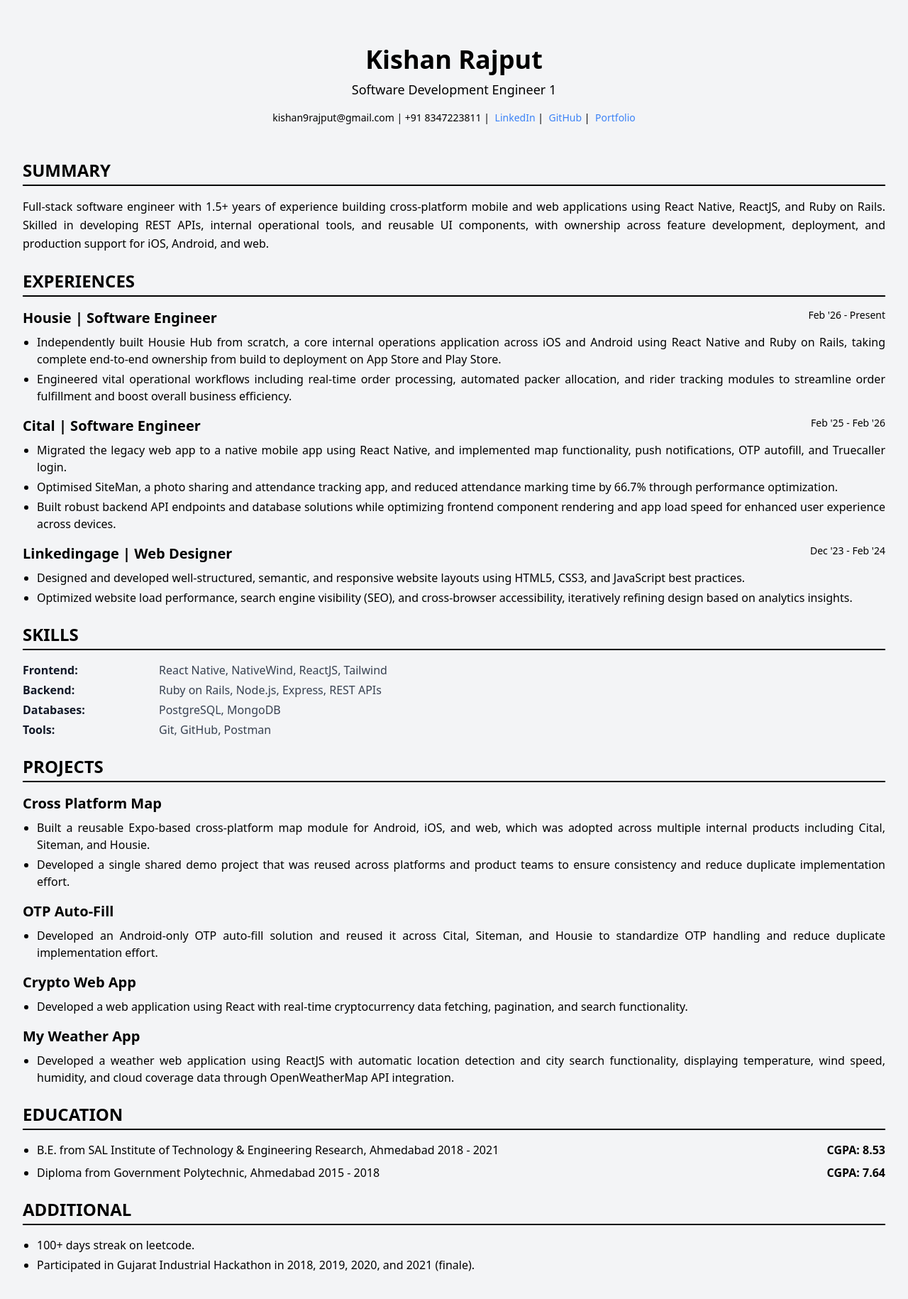
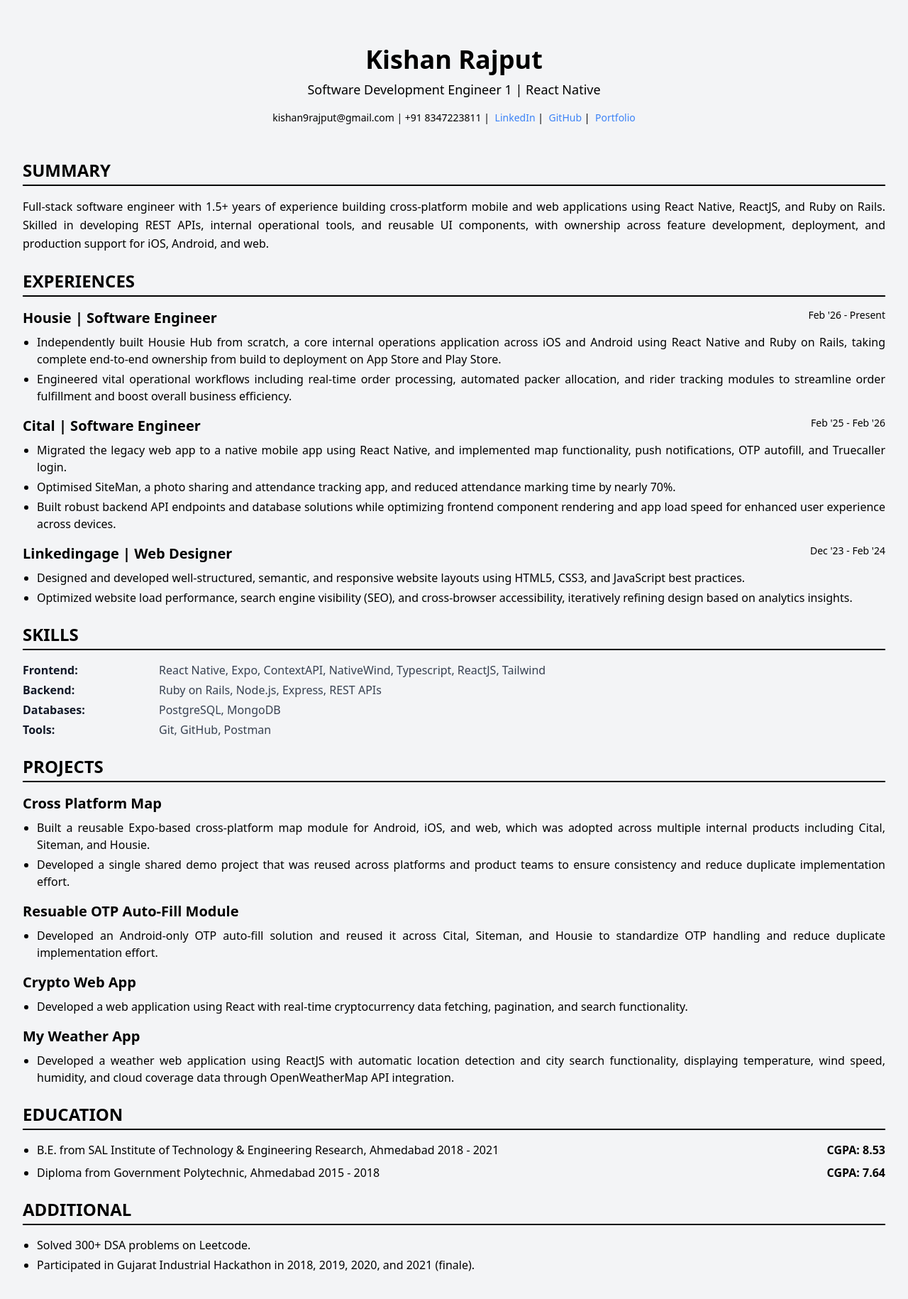
Before and after one commit to kishan04rajput/fullStack, a React (Create React App) app in the folder my-resume/: page / in a window 1280 px wide. Shown: the whole page at 71% size. Built offline with nearby package versions, Linux system fonts and the light colour scheme.

Commit message:
chore: update resume content with expanded skills, project details, and experience metrics

```diff
--- a/my-resume/src/Components/Additionals.js
+++ b/my-resume/src/Components/Additionals.js
@@ -10,7 +10,7 @@
         <div className="mt-4">
           <ul className="list-disc mt-2 pl-5 space-y-1">
             <li className="mb-0">
-              100+ days streak on leetcode.
+              Solved 300+ DSA problems on Leetcode.
             </li>
             <li className="mb-0">
               Participated in Gujarat Industrial Hackathon in 2018, 2019, 2020, and 2021 (finale).
--- a/my-resume/src/Components/Header.js
+++ b/my-resume/src/Components/Header.js
@@ -3,7 +3,7 @@
     <div className="py-8">
       <header className="container mx-auto text-center">
         <h1 className="text-4xl font-bold mb-2">Kishan Rajput</h1>
-        <p className="text-lg mb-4">Software Development Engineer 1</p>
+        <p className="text-lg mb-4">Software Development Engineer 1 | React Native</p>
         <p className="text-sm mb-4">
           kishan9rajput@gmail.com | +91 8347223811
           <span>
--- a/my-resume/src/Components/Projects.js
+++ b/my-resume/src/Components/Projects.js
@@ -22,7 +22,7 @@
       ],
     },
     {
-      title: "OTP Auto-Fill",
+      title: "Resuable OTP Auto-Fill Module",
       description: [
         "Developed an Android-only OTP auto-fill solution and reused it across Cital, Siteman, and Housie to standardize OTP handling and reduce duplicate implementation effort.",
       ],
--- a/my-resume/src/Components/Skills.js
+++ b/my-resume/src/Components/Skills.js
@@ -2,7 +2,7 @@
   const skillCategories = [
     {
       category: "Frontend",
-      skills: ["React Native", "NativeWind", "ReactJS", "Tailwind"],
+      skills: ["React Native", "Expo", "ContextAPI", "NativeWind", "Typescript", "ReactJS", "Tailwind"],
     },
     {
       category: "Backend",
--- a/my-resume/src/Components/WorkExperience.js
+++ b/my-resume/src/Components/WorkExperience.js
@@ -33,7 +33,7 @@
               Migrated the legacy web app to a native mobile app using React Native, and implemented map functionality, push notifications, OTP autofill, and Truecaller login.
             </li>
             <li>
-              Optimised SiteMan, a photo sharing and attendance tracking app, and reduced attendance marking time by 66.7% through performance optimization.
+              Optimised SiteMan, a photo sharing and attendance tracking app, and reduced attendance marking time by nearly 70%.
             </li>
             <li>
               Built robust backend API endpoints and database solutions while optimizing frontend component rendering and app load speed for enhanced user experience across devices.
```
